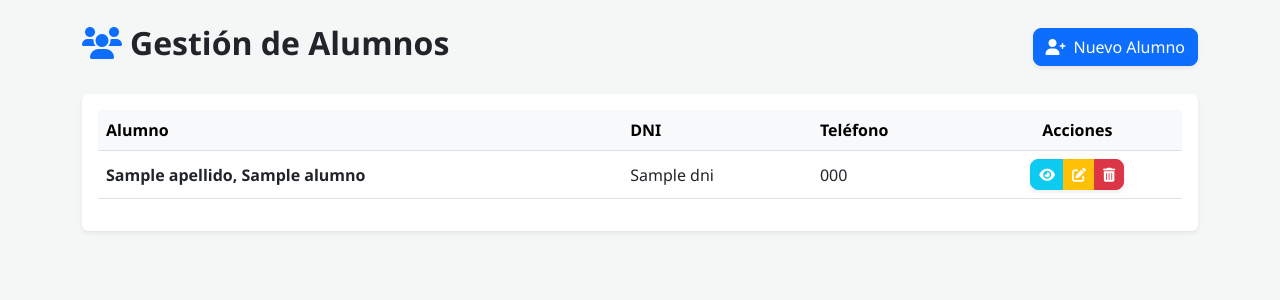
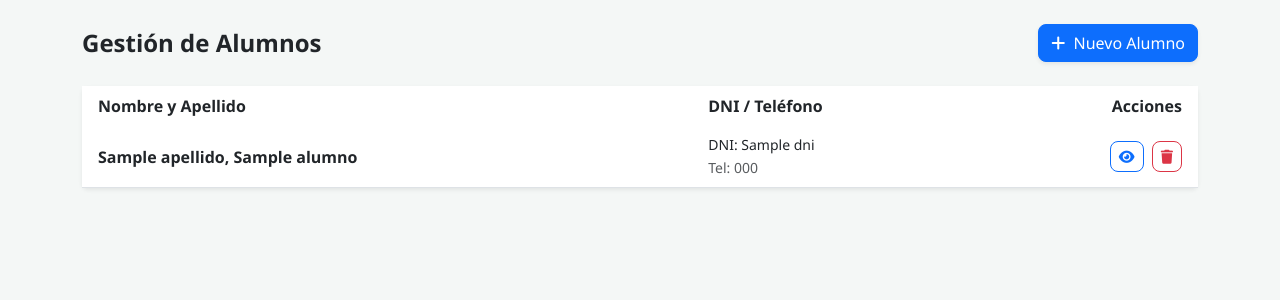
Before and after one commit to Pastormerlo/pilates-sistema, a Flask app: page /alumnos in a window 1280 px wide. Shown: the part 56-356 px from the top of the page. Run offline with Flask 3, Linux system fonts and the light colour scheme; the visitor is signed in with stand-in values (Sample User, id 1); a database or web service that is not in the repository returns one stand-in record (values such as "Sample title"); some libraries are stand-ins or nearby versions.

Commit message:
Add files via upload

```diff
--- a/templates/alumnos.html
+++ b/templates/alumnos.html
@@ -1,130 +1,116 @@
 {% extends 'layout.html' %}
 {% block content %}
 <div class="d-flex justify-content-between align-items-center mb-4">
-    <h2 class="fw-bold"><i class="fas fa-users text-primary me-2"></i>Gestión de Alumnos</h2>
+    <h4 class="fw-bold mb-0">Gestión de Alumnos</h4>
     <button class="btn btn-primary shadow-sm" data-bs-toggle="modal" data-bs-target="#modalAlumno">
-        <i class="fas fa-user-plus me-2"></i>Nuevo Alumno
+        <i class="fas fa-plus me-1"></i> <span class="d-none d-md-inline">Nuevo Alumno</span>
     </button>
 </div>
 
-<div class="card border-0 shadow-sm p-3">
+<div class="card border-0 shadow-sm">
+    <div class="card-body p-0">
         <div class="table-responsive">
-        <table class="table table-hover align-middle">
-            <thead class="table-light">
+            <table class="table table-hover align-middle mb-0">
+                <thead class="bg-light">
                     <tr>
-                    <th>Alumno</th>
-                    <th>DNI</th>
-                    <th>Teléfono</th>
-                    <th class="text-center">Acciones</th>
+                        <th class="border-0 px-3">Nombre y Apellido</th>
+                        <th class="border-0 d-none d-md-table-cell">DNI / Teléfono</th>
+                        <th class="border-0 text-end px-3">Acciones</th>
                     </tr>
                 </thead>
                 <tbody>
-                {% for alumno in alumnos %}
+                    {% for a in alumnos %}
                     <tr>
-                    <td><strong>{{ alumno.apellido }}, {{ alumno.nombre }}</strong></td>
-                    <td>{{ alumno.dni or '-' }}</td>
-                    <td>{{ alumno.telefono or '-' }}</td>
-                    <td class="text-center">
-                        <div class="btn-group shadow-sm">
-                            <button class="btn btn-sm btn-info text-white" data-bs-toggle="modal" data-bs-target="#ver{{ alumno.id }}"><i class="fas fa-eye"></i></button>
-                            <button class="btn btn-sm btn-warning text-white" data-bs-toggle="modal" data-bs-target="#edit{{ alumno.id }}"><i class="fas fa-edit"></i></button>
-                            <a href="{{ url_for('eliminar_alumno', id=alumno.id) }}" class="btn btn-sm btn-danger" onclick="return confirm('¿Eliminar alumno?')"><i class="fas fa-trash-alt"></i></a>
-                        </div>
+                        <td class="px-3">
+                            <span class="fw-bold d-block">{{ a.apellido }}, {{ a.nombre }}</span>
+                            <small class="text-muted d-md-none">{{ a.telefono }}</small>
+                        </td>
+                        <td class="d-none d-md-table-cell">
+                            <span class="small d-block">DNI: {{ a.dni or '-' }}</span>
+                            <span class="small text-muted">Tel: {{ a.telefono or '-' }}</span>
+                        </td>
+                        <td class="text-end px-3">
+                            <button class="btn btn-sm btn-outline-primary me-1" onclick="verFicha('{{ a.id }}')">
+                                <i class="fas fa-eye"></i>
+                            </button>
+                            <a href="/eliminar_alumno/{{ a.id }}" class="btn btn-sm btn-outline-danger" onclick="return confirm('¿Eliminar alumno?')">
+                                <i class="fas fa-trash"></i>
+                            </a>
                         </td>
                     </tr>
-
-                <div class="modal fade" id="edit{{ alumno.id }}" tabindex="-1">
-                    <div class="modal-dialog modal-lg">
-                        <div class="modal-content border-0">
-                            <form action="{{ url_for('editar_alumno', id=alumno.id) }}" method="POST">
-                                <div class="modal-header bg-warning text-white">
-                                    <h5 class="modal-title">Editar: {{ alumno.nombre }}</h5>
-                                    <button type="button" class="btn-close btn-close-white" data-bs-dismiss="modal"></button>
-                                </div>
-                                <div class="modal-body p-4">
-                                    <div class="row">
-                                        <div class="col-md-6 mb-3"><label>Nombre</label><input type="text" name="nombre" value="{{ alumno.nombre }}" class="form-control" required></div>
-                                        <div class="col-md-6 mb-3"><label>Apellido</label><input type="text" name="apellido" value="{{ alumno.apellido }}" class="form-control" required></div>
-                                        <div class="col-md-4 mb-3"><label>DNI</label><input type="text" name="dni" value="{{ alumno.dni }}" class="form-control"></div>
-                                        <div class="col-md-8 mb-3"><label>Domicilio</label><input type="text" name="domicilio" value="{{ alumno.domicilio }}" class="form-control"></div>
-                                        <div class="col-md-6 mb-3"><label>Teléfono</label><input type="text" name="telefono" value="{{ alumno.telefono }}" class="form-control"></div>
-                                        <div class="col-md-6 mb-3"><label>Emergencia</label><input type="text" name="contacto_emergencia" value="{{ alumno.contacto_emergencia }}" class="form-control"></div>
-                                        <div class="col-md-4 mb-3"><label>Fecha Nac.</label><input type="date" name="fecha_nacimiento" value="{{ alumno.fecha_nacimiento }}" class="form-control"></div>
-                                        <div class="col-md-4 mb-3"><label>Peso</label><input type="number" step="0.1" name="peso" value="{{ alumno.peso }}" class="form-control"></div>
-                                        <div class="col-md-4 mb-3"><label>Altura</label><input type="number" step="0.01" name="altura" value="{{ alumno.altura }}" class="form-control"></div>
-                                        <div class="col-md-6 mb-3"><label>Obra Social</label><input type="text" name="obra_social" value="{{ alumno.obra_social }}" class="form-control"></div>
-                                        <div class="col-md-6 mb-3"><label>Médico</label><input type="text" name="medico_cabecera" value="{{ alumno.medico_cabecera }}" class="form-control"></div>
-                                        <div class="col-12 mb-3"><label>Patologías</label><textarea name="patologias_cirugias" class="form-control">{{ alumno.patologias_cirugias }}</textarea></div>
-                                        <div class="col-12 mb-3"><label>Observaciones</label><textarea name="observaciones" class="form-control">{{ alumno.observaciones }}</textarea></div>
-                                    </div>
-                                </div>
-                                <div class="modal-footer border-0"><button type="submit" class="btn btn-warning text-white w-100">Guardar Cambios</button></div>
-                            </form>
-                        </div>
-                    </div>
-                </div>
-
-                <div class="modal fade" id="ver{{ alumno.id }}" tabindex="-1">
-                    <div class="modal-dialog modal-lg">
-                        <div class="modal-content border-0">
-                            <div class="modal-header bg-info text-white">
-                                <h5 class="modal-title">Ficha: {{ alumno.apellido }}, {{ alumno.nombre }}</h5>
-                                <button type="button" class="btn-close btn-close-white" data-bs-dismiss="modal"></button>
-                            </div>
-                            <div class="modal-body p-4">
-                                <div class="row">
-                                    <div class="col-md-6 border-end">
-                                        <p><strong>DNI:</strong> {{ alumno.dni or '-' }}</p>
-                                        <p><strong>Domicilio:</strong> {{ alumno.domicilio or '-' }}</p>
-                                        <p><strong>Teléfono:</strong> {{ alumno.telefono or '-' }}</p>
-                                        <p><strong>Emergencia:</strong> {{ alumno.contacto_emergencia or '-' }}</p>
-                                        <p><strong>Médico:</strong> {{ alumno.medico_cabecera or '-' }}</p>
-                                    </div>
-                                    <div class="col-md-6 ps-4">
-                                        <p><strong>F. Nac:</strong> {{ alumno.fecha_nacimiento or '-' }}</p>
-                                        <p><strong>Peso/Alt:</strong> {{ alumno.peso or '-' }}kg / {{ alumno.altura or '-' }}m</p>
-                                        <p><strong>Obra Social:</strong> {{ alumno.obra_social or '-' }}</p>
-                                        <p><strong>Patologías:</strong> {{ alumno.patologias_cirugias or '-' }}</p>
-                                        <p><strong>Obs:</strong> {{ alumno.observaciones or '-' }}</p>
-                                    </div>
-                                </div>
-                            </div>
-                        </div>
-                    </div>
-                </div>
                     {% endfor %}
                 </tbody>
             </table>
         </div>
     </div>
+</div>
 
 <div class="modal fade" id="modalAlumno" tabindex="-1">
     <div class="modal-dialog modal-lg">
-        <div class="modal-content border-0 shadow">
-            <form action="{{ url_for('agregar_alumno') }}" method="POST">
-                <div class="modal-header bg-primary text-white">
-                    <h5 class="modal-title">Nuevo Registro de Alumno</h5>
+        <div class="modal-content border-0">
+            <form action="/agregar_alumno" method="POST">
+                <div class="modal-header bg-dark text-white">
+                    <h5 class="modal-title fw-bold">Ficha Médica / Nuevo Alumno</h5>
                     <button type="button" class="btn-close btn-close-white" data-bs-dismiss="modal"></button>
                 </div>
                 <div class="modal-body p-4">
-                    <div class="row">
-                        <div class="col-md-6 mb-3"><label>Nombre</label><input type="text" name="nombre" class="form-control" required></div>
-                        <div class="col-md-6 mb-3"><label>Apellido</label><input type="text" name="apellido" class="form-control" required></div>
-                        <div class="col-md-4 mb-3"><label>DNI</label><input type="text" name="dni" class="form-control"></div>
-                        <div class="col-md-8 mb-3"><label>Domicilio</label><input type="text" name="domicilio" class="form-control"></div>
-                        <div class="col-md-6 mb-3"><label>Teléfono</label><input type="text" name="telefono" class="form-control"></div>
-                        <div class="col-md-6 mb-3"><label>Emergencia</label><input type="text" name="contacto_emergencia" class="form-control"></div>
-                        <div class="col-md-4 mb-3"><label>Fecha Nacimiento</label><input type="date" name="fecha_nacimiento" class="form-control"></div>
-                        <div class="col-md-4 mb-3"><label>Peso (kg)</label><input type="number" step="0.1" name="peso" class="form-control"></div>
-                        <div class="col-md-4 mb-3"><label>Altura (m)</label><input type="number" step="0.01" name="altura" class="form-control"></div>
-                        <div class="col-md-6 mb-3"><label>Obra Social</label><input type="text" name="obra_social" class="form-control"></div>
-                        <div class="col-md-6 mb-3"><label>Médico Cabecera</label><input type="text" name="medico_cabecera" class="form-control"></div>
-                        <div class="col-12 mb-3"><label>Patologías</label><textarea name="patologias_cirugias" class="form-control" rows="2"></textarea></div>
-                        <div class="col-12 mb-3"><label>Observaciones</label><textarea name="observaciones" class="form-control" rows="2"></textarea></div>
+                    <div class="row g-3">
+                        <div class="col-md-6">
+                            <label class="form-label small fw-bold">Nombre</label>
+                            <input type="text" name="nombre" class="form-control" required>
+                        </div>
+                        <div class="col-md-6">
+                            <label class="form-label small fw-bold">Apellido</label>
+                            <input type="text" name="apellido" class="form-control" required>
+                        </div>
+                        <div class="col-md-4">
+                            <label class="form-label small fw-bold">DNI</label>
+                            <input type="text" name="dni" class="form-control">
+                        </div>
+                        <div class="col-md-4">
+                            <label class="form-label small fw-bold">Teléfono</label>
+                            <input type="text" name="telefono" class="form-control">
+                        </div>
+                        <div class="col-md-4">
+                            <label class="form-label small fw-bold">Fecha Nac.</label>
+                            <input type="date" name="fecha_nacimiento" class="form-control">
+                        </div>
+                        <div class="col-12">
+                            <label class="form-label small fw-bold">Domicilio</label>
+                            <input type="text" name="domicilio" class="form-control">
+                        </div>
+                        <div class="col-md-6">
+                            <label class="form-label small fw-bold">Contacto Emergencia</label>
+                            <input type="text" name="contacto_emergencia" class="form-control">
+                        </div>
+                        <div class="col-md-3">
+                            <label class="form-label small fw-bold">Peso (kg)</label>
+                            <input type="text" name="peso" class="form-control">
+                        </div>
+                        <div class="col-md-3">
+                            <label class="form-label small fw-bold">Altura (cm)</label>
+                            <input type="text" name="altura" class="form-control">
+                        </div>
+                        <div class="col-12">
+                            <label class="form-label small fw-bold">Patologías / Cirugías</label>
+                            <textarea name="patologias_cirugias" class="form-control" rows="2"></textarea>
+                        </div>
+                        <div class="col-md-6">
+                            <label class="form-label small fw-bold">Obra Social</label>
+                            <input type="text" name="obra_social" class="form-control">
+                        </div>
+                        <div class="col-md-6">
+                            <label class="form-label small fw-bold">Médico Cabecera</label>
+                            <input type="text" name="medico_cabecera" class="form-control">
+                        </div>
+                        <div class="col-12">
+                            <label class="form-label small fw-bold">Observaciones Generales</label>
+                            <textarea name="observaciones" class="form-control" rows="2"></textarea>
+                        </div>
                     </div>
                 </div>
                 <div class="modal-footer border-0">
-                    <button type="submit" class="btn btn-primary w-100 text-uppercase fw-bold">Guardar Alumno</button>
+                    <button type="submit" class="btn btn-primary w-100 py-2 fw-bold">GUARDAR ALUMNO</button>
                 </div>
             </form>
         </div>
```
Lines whose indentation alone changed are shown as unchanged.
